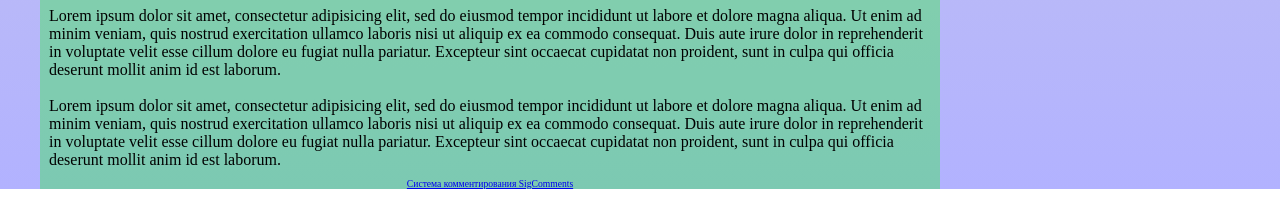
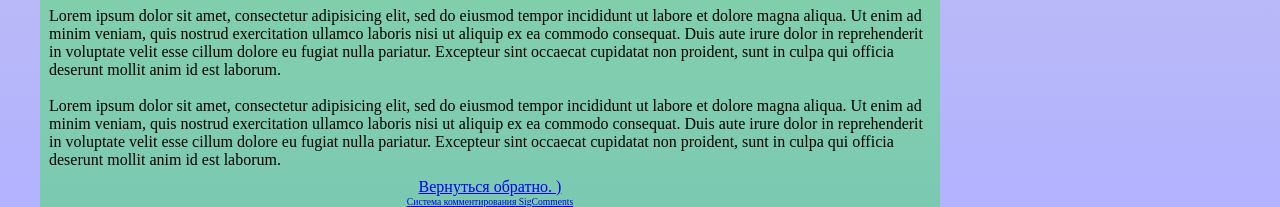
Before and after one commit to amir248/site-frame-example-on-flex-boxes, a plain HTML site: page index.html in a window 1280 px wide. Shown: the part 2129-2336 px from the top of the page. Drawn offline with Linux system fonts and the light colour scheme.

Commit message:
footer вернутсья обратно

```diff
--- a/index.html
+++ b/index.html
@@ -109,6 +109,7 @@
             <img src="Screenshot .png" alt="scrinshot" style="width:900px;">
           <p>Lorem ipsum dolor sit amet, consectetur adipisicing elit, sed do eiusmod tempor incididunt ut labore et dolore magna aliqua. Ut enim ad minim veniam, quis nostrud exercitation ullamco laboris nisi ut aliquip ex ea commodo consequat. Duis aute irure dolor in reprehenderit in voluptate velit esse cillum dolore eu fugiat nulla pariatur. Excepteur sint occaecat cupidatat non proident, sunt in culpa qui officia deserunt mollit anim id est laborum.</p>
           <p>Lorem ipsum dolor sit amet, consectetur adipisicing elit, sed do eiusmod tempor incididunt ut labore et dolore magna aliqua. Ut enim ad minim veniam, quis nostrud exercitation ullamco laboris nisi ut aliquip ex ea commodo consequat. Duis aute irure dolor in reprehenderit in voluptate velit esse cillum dolore eu fugiat nulla pariatur. Excepteur sint occaecat cupidatat non proident, sunt in culpa qui officia deserunt mollit anim id est laborum.</p>
+          <span><a href="https://nasobe.ru/blozhik/blog.php?responsive-layout-example">Вернуться обратно. )</a></span>
         </section>
         <section>
           <div id="sigCommentsBlock" style="width:900px; max-width:100%;"></div>
```
